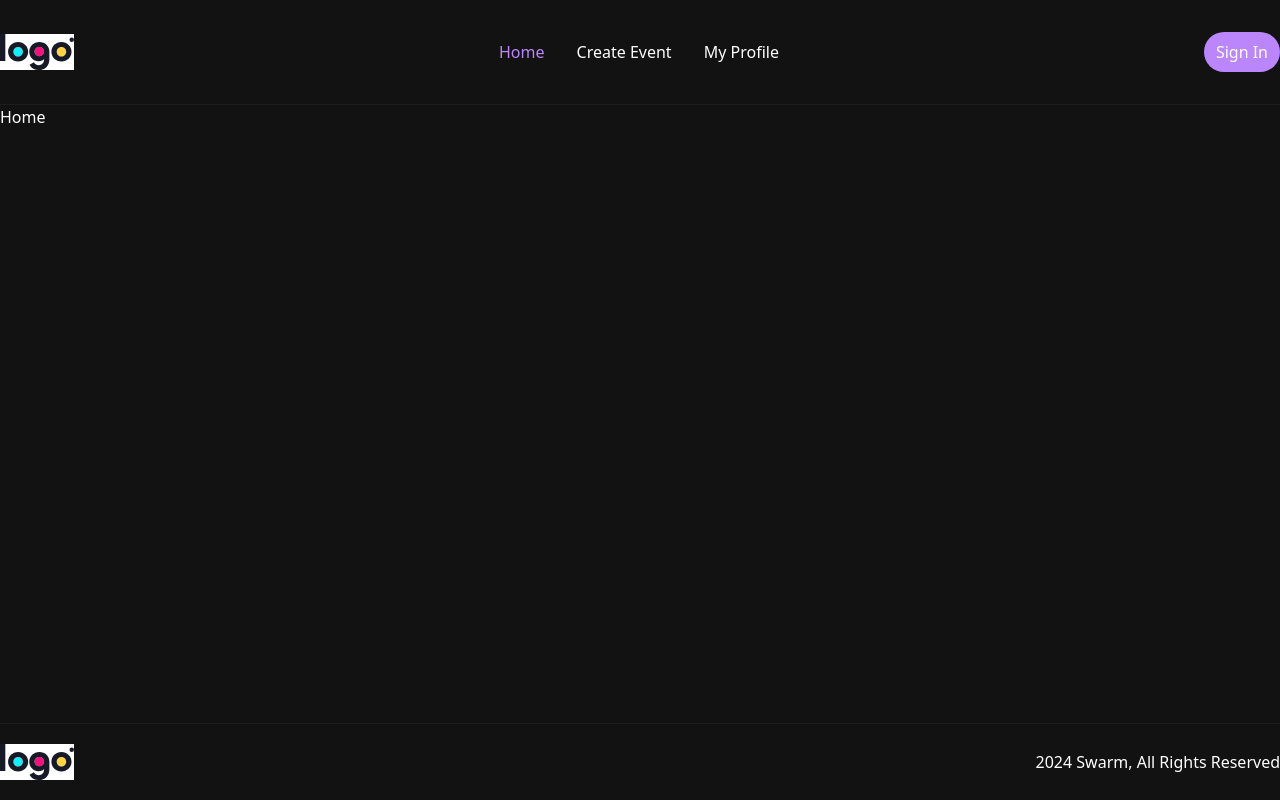
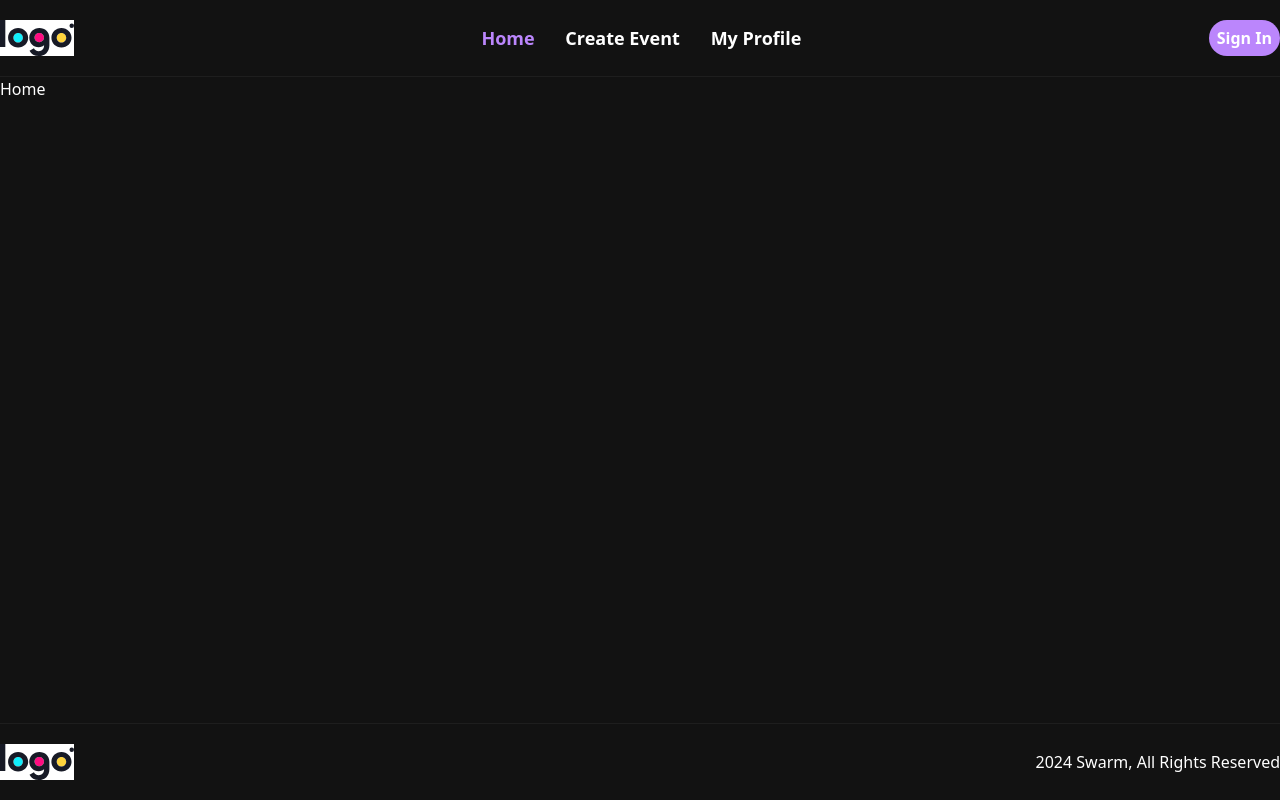
Before and after one commit to ScaiaAguinaga/swarm-event-manager, a Next.js app: page / in a window 1280 px wide. Built offline with nearby package versions, Linux system fonts and the light colour scheme; no server answers.

Commit message:
Added sign in and nav profile component for header

```diff
--- a/app/(root)/layout.tsx
+++ b/app/(root)/layout.tsx
@@ -1,5 +1,5 @@
+import { Header } from "@/components/Header";
 import Footer from "@/components/Footer";
-import { Header } from "@/components/Header";
 
 export default function RootLayout({
   children,
--- /dev/null
+++ b/app/api/auth/[...nextauth]/route.ts
@@ -0,0 +1,6 @@
+import { authOptions } from "@/lib/authOptions/authOptions";
+import NextAuth from "next-auth/next";
+
+const handler = NextAuth(authOptions);
+
+export { handler as GET, handler as POST };
--- a/app/layout.tsx
+++ b/app/layout.tsx
@@ -1,6 +1,7 @@
 import type { Metadata } from "next";
 import { Poppins } from "next/font/google";
 import "./globals.css";
+import SessionWrapper from "@/components/SessionWrapper";
 
 const poppins = Poppins({
   subsets: ["latin"],
@@ -20,10 +21,12 @@ export default function RootLayout({
   children: React.ReactNode;
 }>) {
   return (
-    <html lang='en'>
-      <body className={`${poppins.variable} bg-background-color text-white`}>
-        {children}
-      </body>
-    </html>
+    <SessionWrapper>
+      <html lang='en'>
+        <body className={`${poppins.variable} bg-background-color text-white`}>
+          {children}
+        </body>
+      </html>
+    </SessionWrapper>
   );
 }
--- a/components/Header.tsx
+++ b/components/Header.tsx
@@ -1,12 +1,17 @@
+"use client";
+
 import Image from "next/image";
 import Link from "next/link";
 import NavItems from "./NavItems";
 import MobileNav from "./MobileNav";
+import NavProfile from "./NavProfile";
 
 export const Header = () => {
   return (
     <header className='border-b border-base w-full'>
+      {/* Header content */}
       <div className='wrapper flex items-center justify-between'>
+        {/* Logo link that redirects to landing page */}
         <Link href='/'>
           <Image
             src='/assets/icons/logo-placeholder-small.svg'
@@ -22,16 +27,13 @@ export const Header = () => {
           <NavItems />
         </nav>
 
-        {/* Sign in and mobile nav */}
-        <div className='flex-center gap-3'>
-          {/* Sign in button */}
-          <div className='flex bg-primary hover:bg-primary-hover py-2 px-3 rounded-full flex-center'>
-            Sign In
-          </div>
-          {/* Mobile nav */}
-          <div className=' md:hidden'>
-            <MobileNav />
-          </div>
+        {/* Login and profile for tablet+ */}
+        <div className='hidden md:flex'>
+          <NavProfile />
+        </div>
+
+        <div className="md:hidden">
+          <MobileNav />
         </div>
       </div>
     </header>
--- a/components/NavItems.tsx
+++ b/components/NavItems.tsx
@@ -9,7 +9,7 @@ const NavItems = () => {
   const pathname = usePathname();
 
   return (
-    <ul className='flex flex-center p-5 flex-col w-full gap-x-5 gap-y-10 md:flex-between md:flex-row'>
+    <ul className='flex font-bold text-lg flex-center flex-col w-full gap-x-5 gap-y-10 md:flex-between md:flex-row'>
       {headerLinks.map((link) => {
         // Determines if the link is active based on pathname
         const isActive: boolean = link.route === pathname;
--- /dev/null
+++ b/components/NavProfile.tsx
@@ -0,0 +1,54 @@
+"use client";
+
+import Image from "next/image";
+import { useState } from "react";
+import { signIn, signOut, useSession } from "next-auth/react";
+
+const NavProfile = () => {
+  const { data: session } = useSession();
+
+  const [isPopupVisible, setIsPopupVisible] = useState(false);
+
+  return (
+    <div>
+      {session ? (
+        <div className='relative'>
+          <Image
+            src={session.user?.image as string}
+            width={35}
+            height={35}
+            alt='profile picture'
+            onClick={() => {
+              const state = isPopupVisible;
+              setIsPopupVisible(!state);
+            }}
+            className='rounded-full'
+          />
+          {isPopupVisible && (
+            <div className='absolute bg-background-color border-base border-2 top-8 right-6 rounded-[20px] flex flex-col p-4 items-center'>
+              <h1 className='text-xl text-center'>{session.user?.name}</h1>
+              <p className='text-xl text-gray-400 text-center overflow-hidden'>
+                {session.user?.email}
+              </p>
+              <button
+                onClick={() => signOut()}
+                className='bg-primary w-[120px] hover:bg-primary-hover text-white font-bold rounded-full py-[6px] px-2 mt-4'
+              >
+                Sign Out
+              </button>
+            </div>
+          )}
+        </div>
+      ) : (
+        <button
+          onClick={() => signIn("google")}
+          className='bg-primary hover:bg-primary-hover text-white font-bold rounded-full py-[6px] px-2'
+        >
+          Sign In
+        </button>
+      )}
+    </div>
+  );
+};
+
+export default NavProfile;
--- /dev/null
+++ b/components/SessionWrapper.tsx
@@ -0,0 +1,10 @@
+"use client";
+import { SessionProvider } from "next-auth/react";
+
+import React from "react";
+
+const SessionWrapper = ({ children }: { children: React.ReactNode }) => {
+  return <SessionProvider>{children}</SessionProvider>;
+};
+
+export default SessionWrapper;
--- /dev/null
+++ b/lib/authOptions/authOptions.ts
@@ -0,0 +1,12 @@
+import { NextAuthOptions } from "next-auth";
+
+import GoogleProvider from "next-auth/providers/google";
+
+export const authOptions: NextAuthOptions = {
+  providers: [
+    GoogleProvider({
+      clientId: process.env.GOOGLE_CLIENT_ID as string,
+      clientSecret: process.env.GOOGLE_CLIENT_SECRET as string,
+    }),
+  ],
+};
--- a/next.config.mjs
+++ b/next.config.mjs
@@ -1,4 +1,13 @@
 /** @type {import('next').NextConfig} */
-const nextConfig = {};
+const nextConfig = {
+  images: {
+    remotePatterns: [
+      {
+        protocol: "https",
+        hostname: "lh3.googleusercontent.com",
+      },
+    ],
+  },
+};
 
 export default nextConfig;
--- a/package.json
+++ b/package.json
@@ -12,6 +12,7 @@
     "mongodb": "^6.8.0",
     "mongoose": "^8.6.1",
     "next": "14.2.7",
+    "next-auth": "^4.24.7",
     "react": "^18",
     "react-dom": "^18"
   },
```
Also changed, not shown: 1 other file (tests, documents, lock files or other folders).
